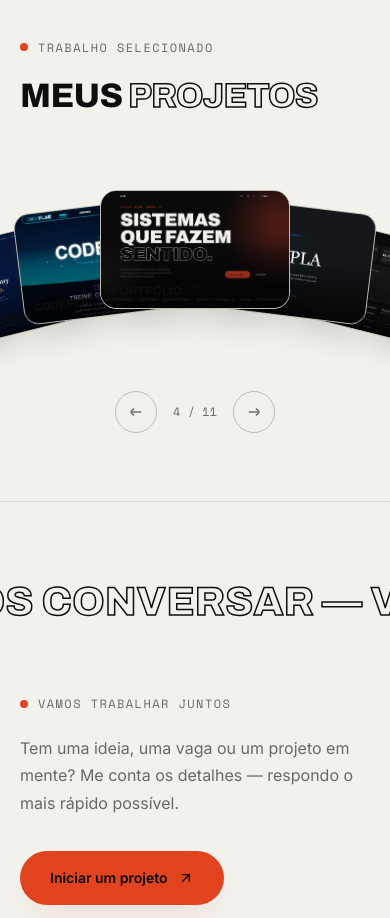
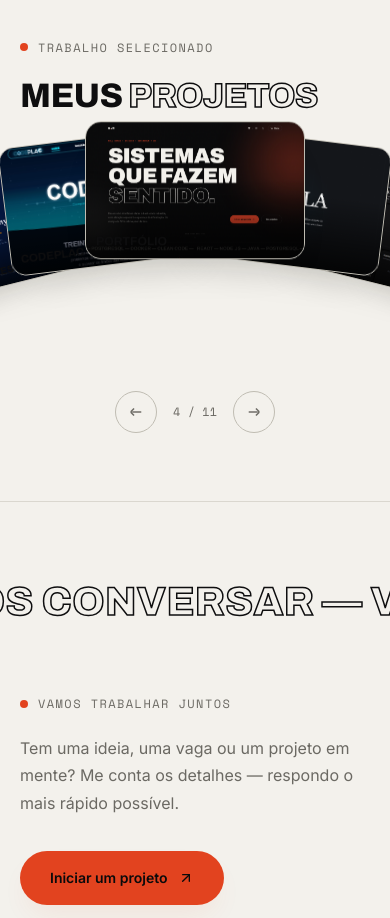
Before and after one commit to gidelmarjr-art/port-foliio, a React (Vite) app: page / in a window 390 px wide. Shown: the part 3620-4538 px from the top of the page. Built offline with nearby package versions, Linux system fonts and the light colour scheme.

Commit message:
Atualização CardFanCarousel

```diff
--- a/src/components/sections/CardFanCarousel.css
+++ b/src/components/sections/CardFanCarousel.css
@@ -140,6 +140,7 @@
 
   .fan-carousel__card {
   top: 10%;
+  width: clamp(220px, 40vw, 620px);
 }
 
   .fan-carousel__card span {
```
